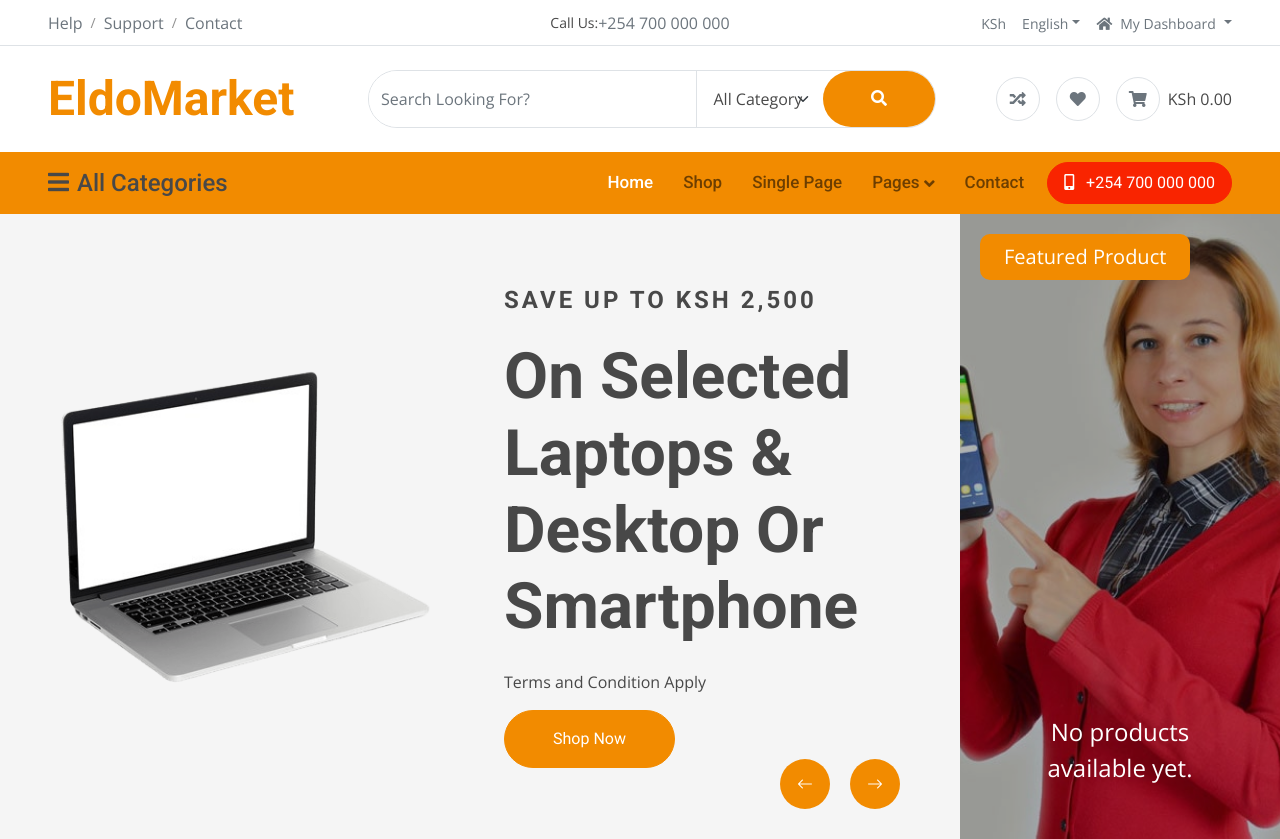
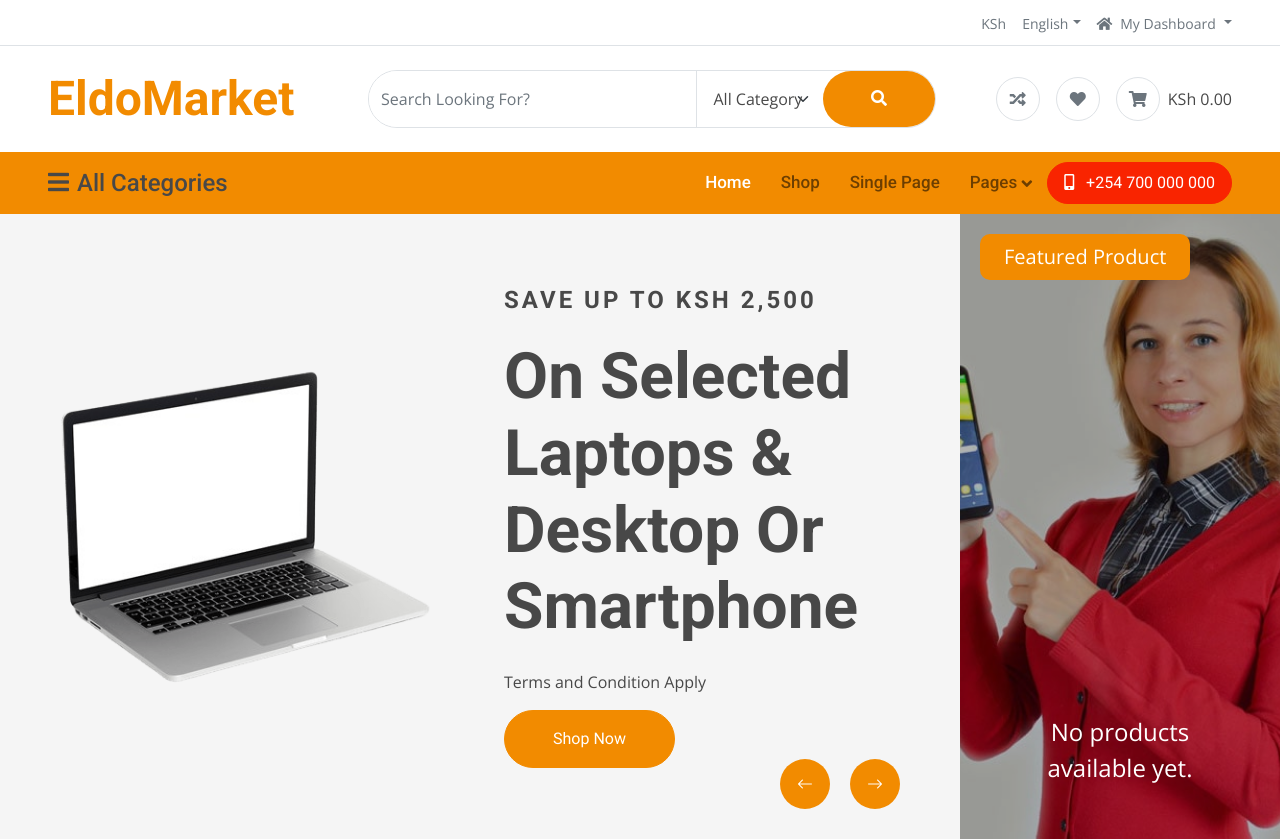
Before and after one commit to lawrenzo-pro/ecommerce_store, a Django app: page / in a window 1280 px wide. Shown: the top 839 px of the page. Run offline with Django 5.2, Linux system fonts and the light colour scheme; data that the repository does not hold is empty; some libraries are stand-ins or nearby versions.

Commit message:
Refactor topbar layout and remove contact links across multiple templates

```diff
--- a/templates/store/index.html
+++ b/templates/store/index.html
@@ -48,20 +48,7 @@
     <!-- Topbar Start -->
     <div class="container-fluid px-5 d-none border-bottom d-lg-block">
         <div class="row gx-0 align-items-center">
-            <div class="col-lg-4 text-center text-lg-start mb-lg-0">
-                <div class="d-inline-flex align-items-center" style="height: 45px;">
-                    <a href="#" class="text-muted me-2"> Help</a><small> / </small>
-                    <a href="#" class="text-muted mx-2"> Support</a><small> / </small>
-                    <a href="#" class="text-muted ms-2"> Contact</a>
-
-                </div>
-            </div>
-            <div class="col-lg-4 text-center d-flex align-items-center justify-content-center">
-                <small class="text-dark">Call Us:</small>
-                <a href="tel:+254700000000" class="text-muted">+254 700 000 000</a>
-            </div>
-
-            <div class="col-lg-4 text-center text-lg-end">
+            <div class="col-lg-12 text-center text-lg-end">
                 <div class="d-inline-flex align-items-center" style="height: 45px;">
                     <div class="text-muted me-2"><small>KSh</small></div>
                     <div class="dropdown">
@@ -194,7 +181,6 @@
                                     <a href="404.html" class="dropdown-item">404 Page</a>
                                 </div>
                             </div>
-                            <a href="mailto:ayutide@iuiu.ac.ug" class="nav-item nav-link me-2">{% translate "Contact" %}</a>
                             <div class="nav-item dropdown d-block d-lg-none mb-3">
                                 <a href="#" class="nav-link dropdown-toggle" data-bs-toggle="dropdown">All Category</a>
                                 <div class="dropdown-menu m-0">
```
Also changed, not shown: templates/store/cart.html (+1 -14 lines), templates/store/checkout.html (+1 -14 lines), templates/store/shop.html (+1 -14 lines), templates/store/single.html (+1 -14 lines).
